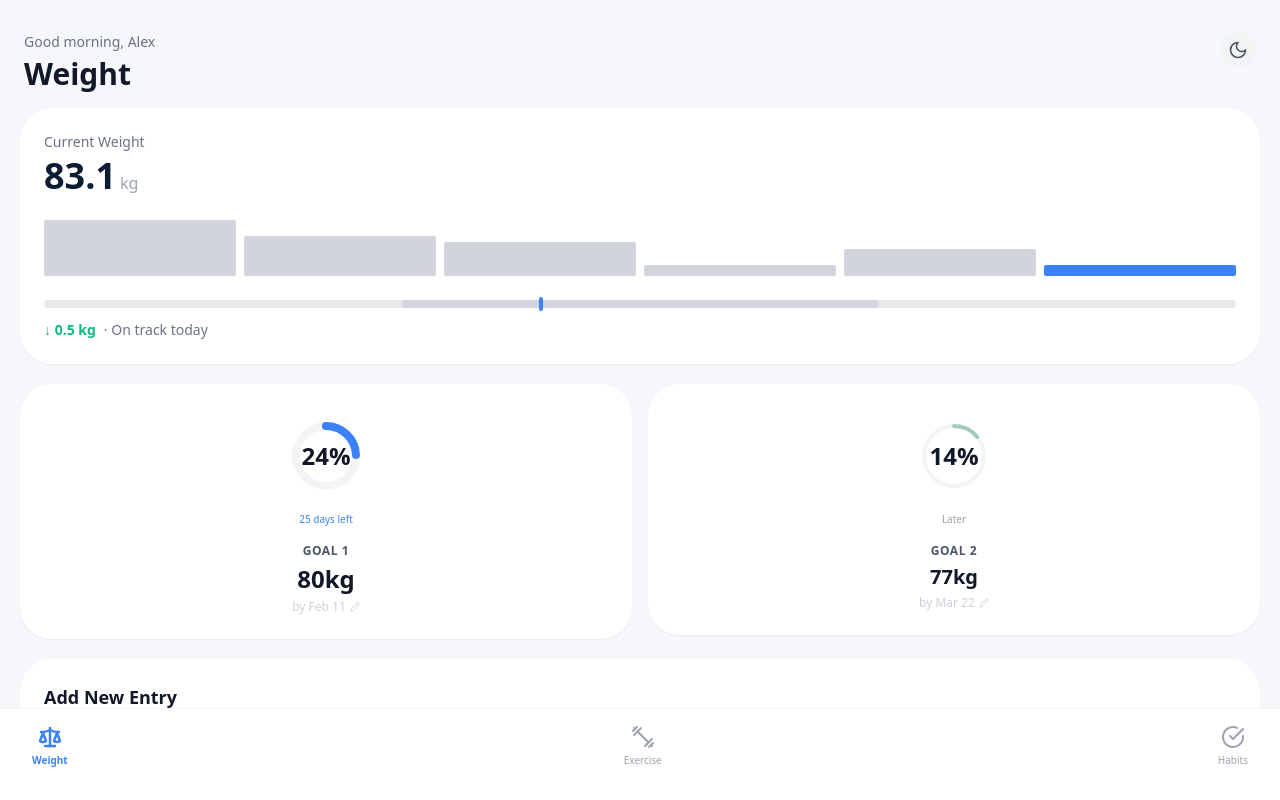
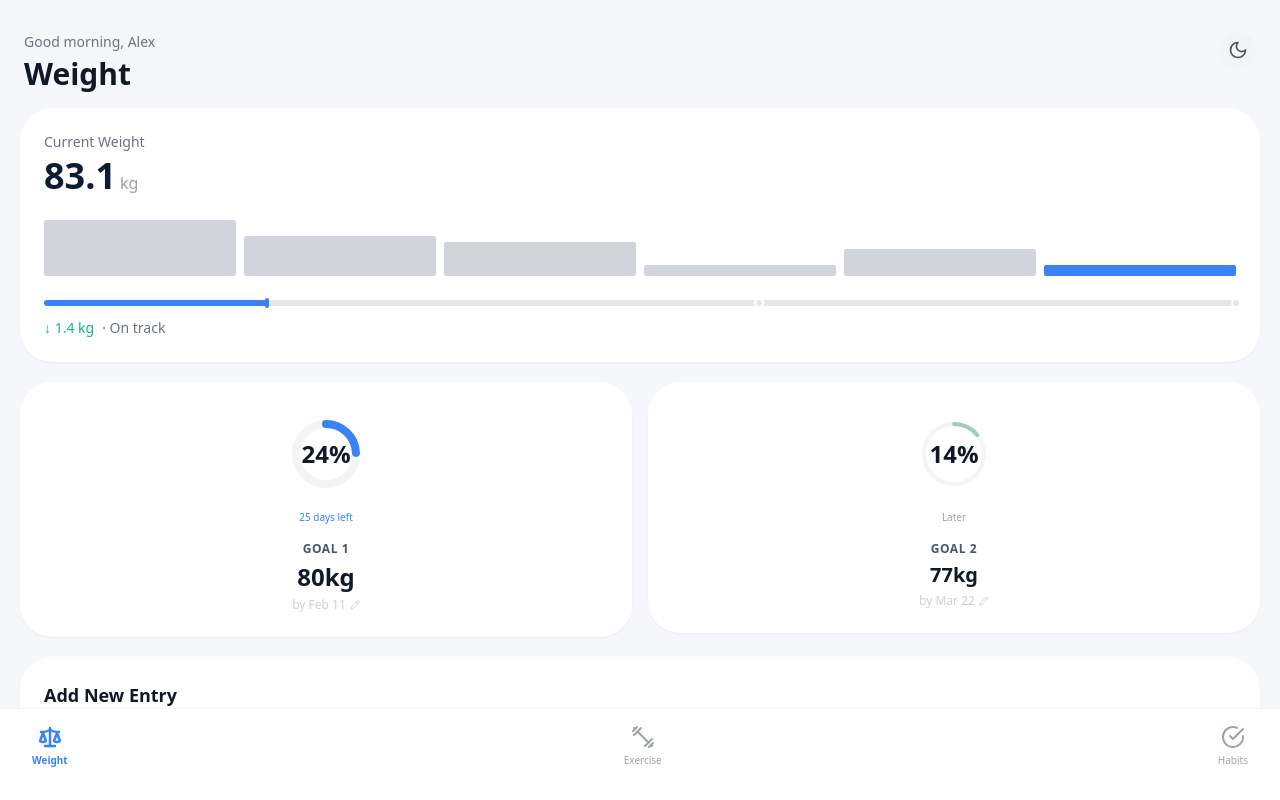
Before and after one commit to Orevio/Weight-App, a React (Vite) app: page / in a window 1280 px wide. Shown: the top 800 px of the page. Built offline with nearby package versions, Linux system fonts and the light colour scheme.

Commit message:
UI: Implement Journey Bar progress indicator

```diff
--- a/weight_tracker.tsx
+++ b/weight_tracker.tsx
@@ -298,64 +298,82 @@ export default function WeightTracker() {
                                 })}
                             </div>
 
-                            {/* Context Footer: Expected Range Indicator */}
+                            {/* Context Footer: Journey Bar */}
                             <div className="mt-6">
-                                {entries.length > 1 && (() => {
+                                {entries.length > 0 && goals.length > 0 && (() => {
+                                    // 1. Define Journey Points
+                                    // Start: Oldest entry (or explicit start?) - Using oldest recorded entry for now
+                                    const startWeight = entries[entries.length - 1].weight;
                                     const current = entries[0].weight;
-                                    const prev = entries[1].weight;
-                                    const diff = current - prev;
 
-                                    // Status Logic
-                                    // "Off track" if gained more than 0.5kg
-                                    const isOffTrack = diff > 0.5;
-                                    const isSignificantlyOff = diff > 2.0;
+                                    // Farthest Goal (The End of the Line) - assumed to be the lowest target
+                                    const sortedGoals = [...goals].sort((a, b) => b.target - a.target); // Descending target
+                                    const farthestGoal = sortedGoals[sortedGoals.length - 1]; // Lowest weight
+                                    const endWeight = farthestGoal.target;
 
-                                    // Color Logic
-                                    // Blue if on track (<= 0.5 gain), Amber if off (> 0.5), Red if severe (> 2.0)
-                                    let indicatorColor = 'bg-blue-500';
-                                    if (isSignificantlyOff) indicatorColor = 'bg-[#EF4444]'; // Soft Red
-                                    else if (isOffTrack) indicatorColor = 'bg-[#F59E0B]'; // Muted Amber
+                                    // 2. Journey Math
+                                    // Total range = Start - End
+                                    const totalRange = startWeight - endWeight;
+                                    // Ensure range is positive and non-zero to avoid bugs
+                                    if (totalRange <= 0) return null;
 
-                                    // Position Logic
-                                    // Map deviation to % position. Center (0 deviation) is 50%.
-                                    // Range is ±3kg.
-                                    // -3kg (Loss) -> 0% (Left)
-                                    // +3kg (Gain) -> 100% (Right)
-                                    // This follows a standard number line (Lower weight left, Higher right)
-                                    const maxRange = 3;
-                                    const positionPct = 50 + ((diff / maxRange) * 50);
-                                    const clampedPos = Math.min(Math.max(positionPct, 0), 100);
+                                    // Current Progress
+                                    const weightLost = startWeight - current;
+                                    const progressPct = Math.min(Math.max((weightLost / totalRange) * 100, 0), 100);
 
                                     return (
                                         <div className="flex flex-col gap-3">
-                                            {/* Bar Container */}
-                                            <div className="relative h-2 w-full bg-[#E6E8EC] dark:bg-gray-700 rounded-full flex items-center">
-                                                {/* Expected Range Segment (Centered, ~40%) */}
-                                                <div className="absolute left-1/2 -translate-x-1/2 w-[40%] h-full bg-[#D1D5DB] dark:bg-gray-600 rounded-full"></div>
+                                            {/* Journey Track Container */}
+                                            <div className="relative h-1.5 w-full bg-[#E5E7EB] dark:bg-gray-700 rounded-full flex items-center">
 
-                                                {/* Current Position Indicator (The Star) */}
+                                                {/* Blue Progress Fill */}
                                                 <div
-                                                    className={`absolute w-1 h-3.5 rounded-[2px] shadow-sm transform -translate-x-1/2 transition-all duration-500 ease-out z-10 ${indicatorColor}`}
-                                                    style={{ left: `${clampedPos}%` }}
+                                                    className="absolute left-0 top-0 h-full bg-blue-500 rounded-full z-10 transition-all duration-700 ease-out"
+                                                    style={{ width: `${progressPct}%` }}
                                                 ></div>
+
+                                                {/* Current Position Indicator (The "You are here" Pill) */}
+                                                <div
+                                                    className="absolute h-2.5 w-1 bg-blue-500 rounded-full shadow-sm z-20 transform -translate-x-1/2 transition-all duration-700 ease-out"
+                                                    style={{ left: `${progressPct}%` }}
+                                                ></div>
+
+                                                {/* Goal Markers */}
+                                                {goals.map((goal, idx) => {
+                                                    // Calculate relative position
+                                                    const goalDist = startWeight - goal.target;
+                                                    const goalPct = Math.min(Math.max((goalDist / totalRange) * 100, 0), 100);
+                                                    const isPassed = current <= goal.target;
+
+                                                    return (
+                                                        <div
+                                                            key={goal.id}
+                                                            className={`absolute w-2.5 h-2.5 rounded-full border-2 transform -translate-x-1/2 z-10 transition-colors duration-300 ${isPassed
+                                                                    ? 'bg-blue-500 border-blue-500'
+                                                                    : 'bg-[#E5E7EB] dark:bg-gray-700 border-white dark:border-gray-800'
+                                                                }`}
+                                                            style={{ left: `${goalPct}%` }}
+                                                        ></div>
+                                                    );
+                                                })}
                                             </div>
 
-                                            {/* Text Context */}
-                                            <div className="flex items-center gap-2 text-sm">
-                                                <span className={`font-semibold ${diff <= 0 ? 'text-emerald-500' : 'text-red-500'}`}>
-                                                    {diff <= 0 ? '↓' : '↑'} {Math.abs(diff).toFixed(1)} kg
+                                            {/* Simple Text Support */}
+                                            <div className="flex items-center gap-2 text-sm font-medium">
+                                                <span className="text-emerald-500">
+                                                    ↓ {Math.abs(weightLost).toFixed(1)} kg
                                                 </span>
-                                                <span className={`${isOffTrack ? 'text-amber-600 dark:text-amber-500' : 'text-gray-500 dark:text-gray-400'}`}>
-                                                    · {isOffTrack ? 'Above expected range' : 'On track today'}
+                                                <span className={`${isDarkMode ? 'text-gray-400' : 'text-gray-500'}`}>
+                                                    · On track
                                                 </span>
                                             </div>
                                         </div>
                                     );
                                 })()}
-                                {entries.length === 1 && (
+                                {entries.length === 1 && goals.length === 0 && (
                                     <div className="flex flex-col gap-3 mt-6">
-                                        <div className="relative h-2 w-full bg-[#E6E8EC] dark:bg-gray-700 rounded-full"></div>
-                                        <p className={`text-sm ${isDarkMode ? 'text-gray-400' : 'text-gray-500'}`}>Log more entries to see your expected range</p>
+                                        <div className="relative h-1.5 w-full bg-[#E5E7EB] dark:bg-gray-700 rounded-full"></div>
+                                        <p className={`text-sm ${isDarkMode ? 'text-gray-400' : 'text-gray-500'}`}>Set a goal to see your journey</p>
                                     </div>
                                 )}
                             </div>
```
